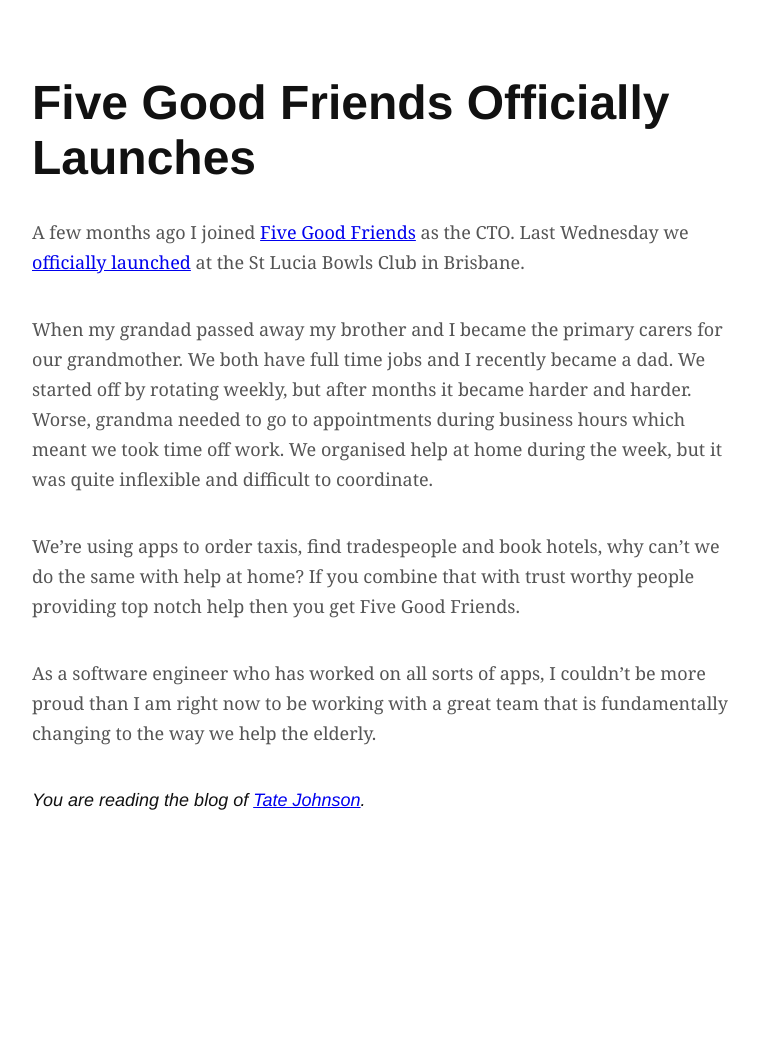
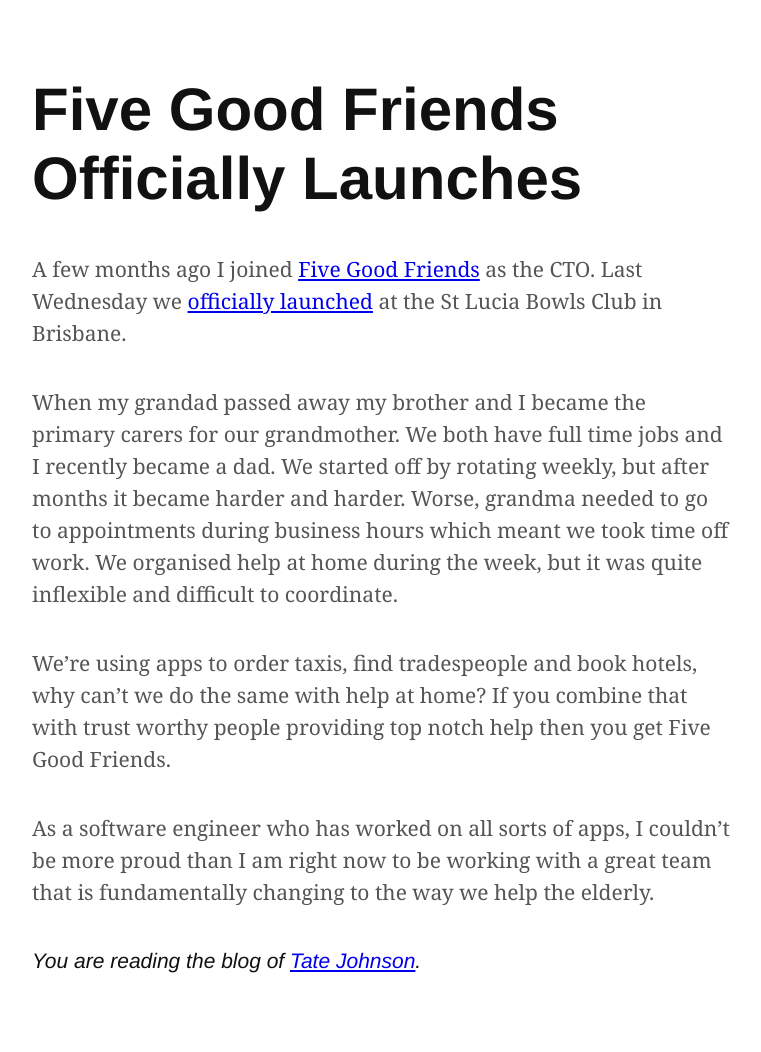
Before and after one commit to tatey/tatey.com, a Jekyll site: the page built from _posts/2016-11-05-five-good-friends-officially-launches.markdown, in a window 1280 px wide. Shown: the whole page, without its empty margins (258-1019 px from the left). Built offline with Jekyll 4.4.1, drawn with Linux system fonts in a browser that asks for light colours; before the commit the page ends 900 px from its top, so only the background shows below that.

Commit message:
Tweak post layout to have larger text and support more elements.

```diff
--- a/_layouts/post.html
+++ b/_layouts/post.html
@@ -14,6 +14,12 @@
         font-size: 18px;
       }
 
+      @media only screen and (min-width: 481px) {
+        html {
+          font-size: 21px;
+        }
+      }
+
       body {
         margin: 0 5%;
       }
@@ -27,20 +33,52 @@
 
       h1 {
         color: #111111;
-        font-size: 30px;
+        font-size: 27px;
         font-family: "Helvetica Neue", Helvetica, sans-serif;
       }
 
       @media only screen and (min-width: 481px) {
         h1 {
-          font-size: 48px;
+          font-size: 30px;
         }
       }
 
-      p {
+      p,
+      ul {
         margin: 0;
         margin-bottom: 37px;
         line-height: 30px;
+      }
+
+      ul {
+        padding: 0;
+      }
+
+      ul > li {
+        margin-left: 23px;
+      }
+
+      ul > li:not(:last-child) {
+        margin-bottom: 9px;
+      }
+
+      @media only screen and (min-width: 481px) {
+        p,
+        ul {
+          line-height: 32px;
+        }
+      }
+
+      #title {
+        color: #111111;
+        font-size: 36px;
+        font-family: "Helvetica Neue", Helvetica, sans-serif;
+      }
+
+      @media only screen and (min-width: 481px) {
+        #title {
+          font-size: 60px;
+        }
       }
 
       #meta {
@@ -51,7 +89,7 @@
     </style>
   </head>
   <body>
-    <h1>{{ page.title }}</h1>
+    <h1 id="title">{{ page.title }}</h1>
     {{ content }}
     <p id="meta">You are reading the blog of <a href="{{ "/" | relative_url }}">Tate Johnson</a>.</p>
   </body>
```
